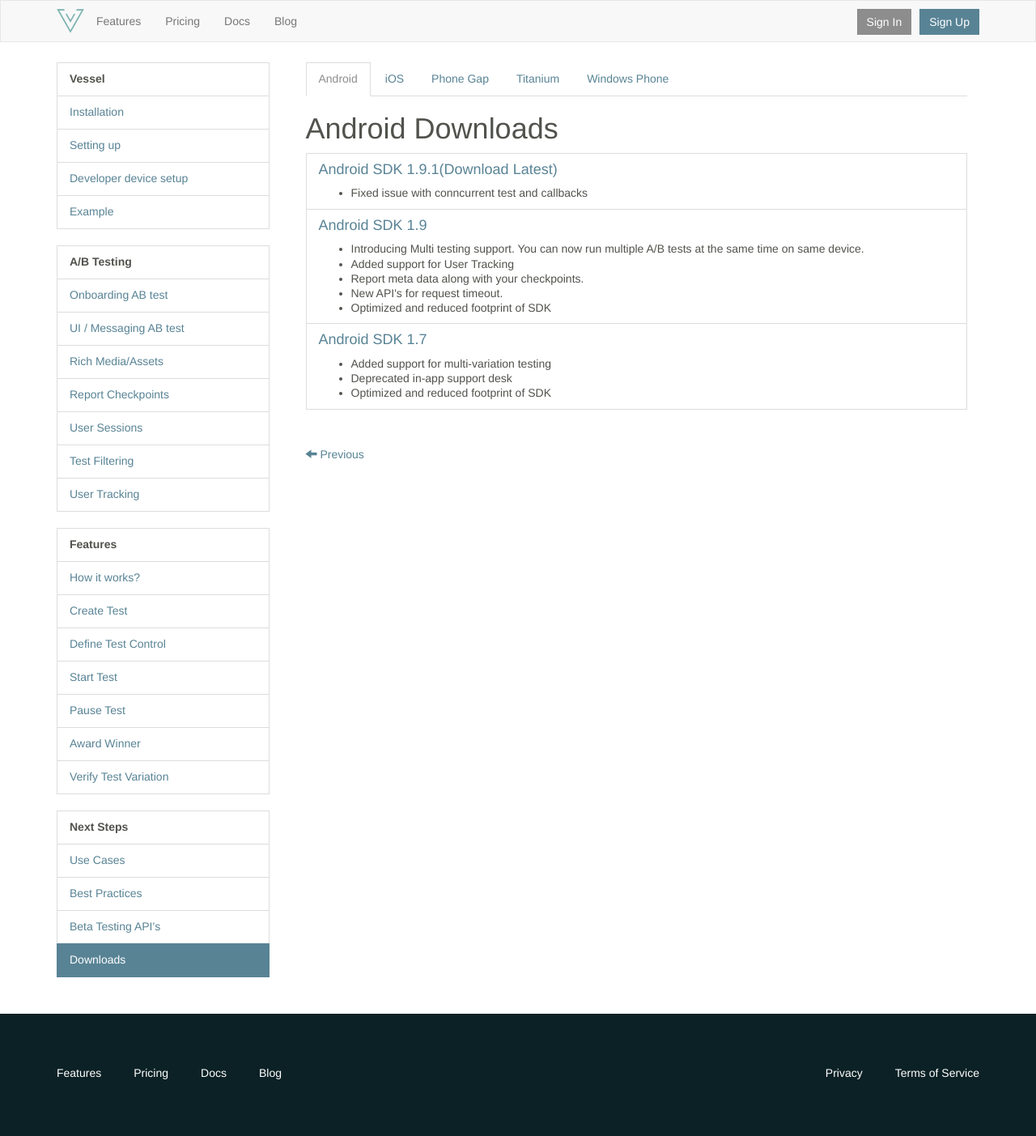
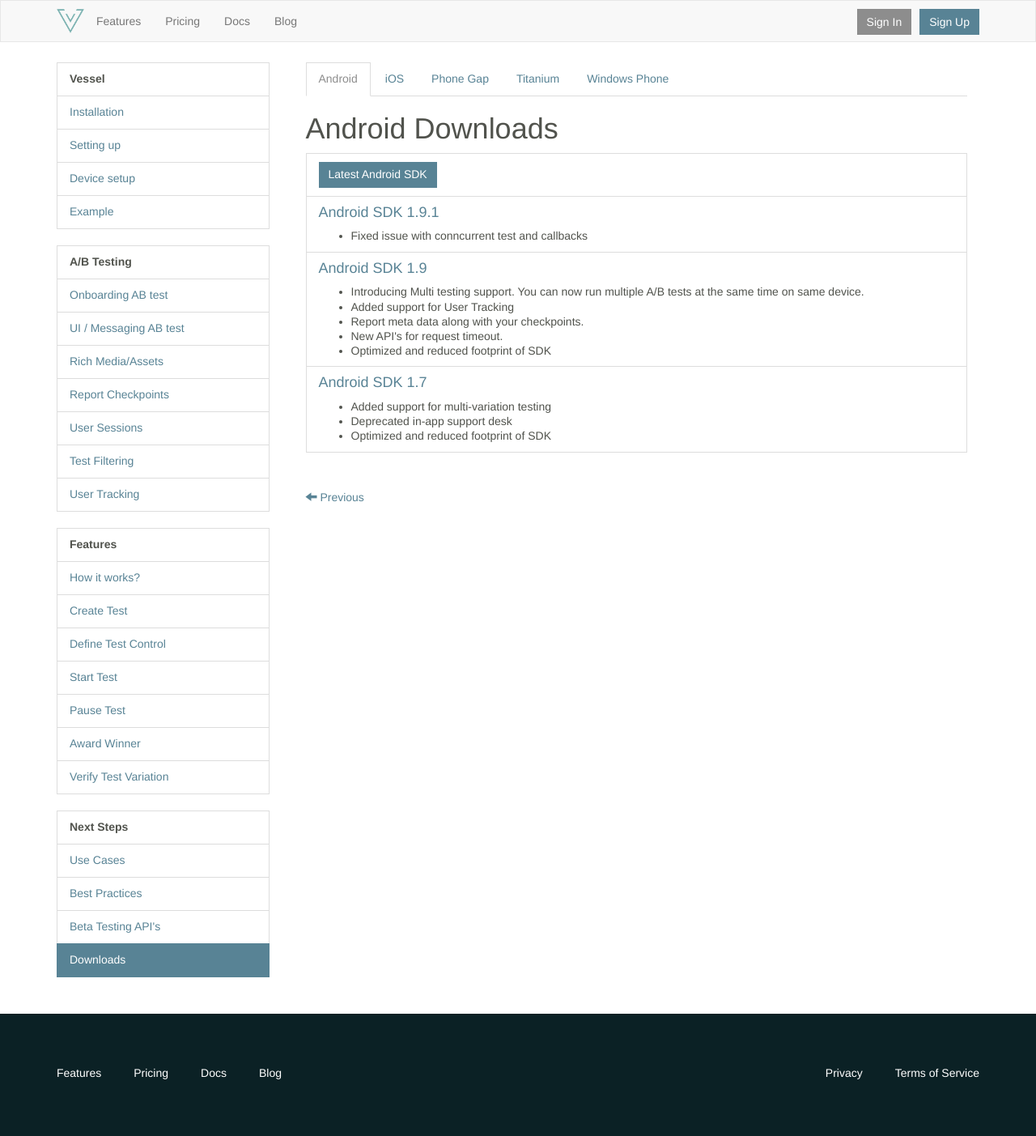
Before and after one commit to vesselio/resources, a Jekyll site: the page built from _posts/2014-01-07-downloads.html, in a window 1280 px wide. Shown: the whole page at 81% size. Built offline with Jekyll 4.4.1, drawn with Linux system fonts in a browser that asks for light colours.

Commit message:
fixing links

```diff
--- a/_posts/2013-08-08-add-test-devices.html
+++ b/_posts/2013-08-08-add-test-devices.html
@@ -1,6 +1,6 @@
 ---
 layout: default
-title: Developer device setup
+title: Device setup
 categories: getting_started
 ---
 <ul class="nav nav-tabs" id="os-tabs">
--- a/_posts/2014-01-07-downloads.html
+++ b/_posts/2014-01-07-downloads.html
@@ -27,7 +27,10 @@
         <h1>Android Downloads</h1>
         <div class="list-group margin-top-10">
             <div class="list-group-item">
-                <h4 class="list-group-item-heading"><a href="https://github.com/vesselio/AndroidSDK/archive/master.zip">Android SDK 1.9.1(Download Latest)</a>
+                <a class='btn btn-primary' href="https://github.com/vesselio/AndroidSDK/archive/master.zip">Latest Android SDK</a>
+            </div>
+            <div class="list-group-item">
+                <h4 class="list-group-item-heading"><a href="https://github.com/vesselio/AndroidSDK/archive/master.zip">Android SDK 1.9.1</a>
                 </h4>
                 <ul class="list-group-item-text">
                     <li>Fixed issue with conncurrent test and callbacks</li>
@@ -60,7 +63,11 @@
         <h1>iOS Downloads</h1>
         <div class="list-group margin-top-10">
             <div class="list-group-item">
-                <h4 class="list-group-item-heading"><a href="https://github.com/vesselio/ABTesting/archive/master.zip">iOS framework 1.1 (Latest)</a></h4>
+                <a class='btn btn-primary' href="https://github.com/vesselio/ABTesting/archive/master.zip">Latest iOS SDK</a>
+            </div>
+
+            <div class="list-group-item">
+                <h4 class="list-group-item-heading"><a href="https://github.com/vesselio/ABTesting/archive/master.zip">iOS framework 1.1</a></h4>
                 <ul class="list-group-item-text">
                     <li>Introducing rich media publishing & A/B testing support.</li>
                     <li>Fix for test devices functionality.</li>
```
